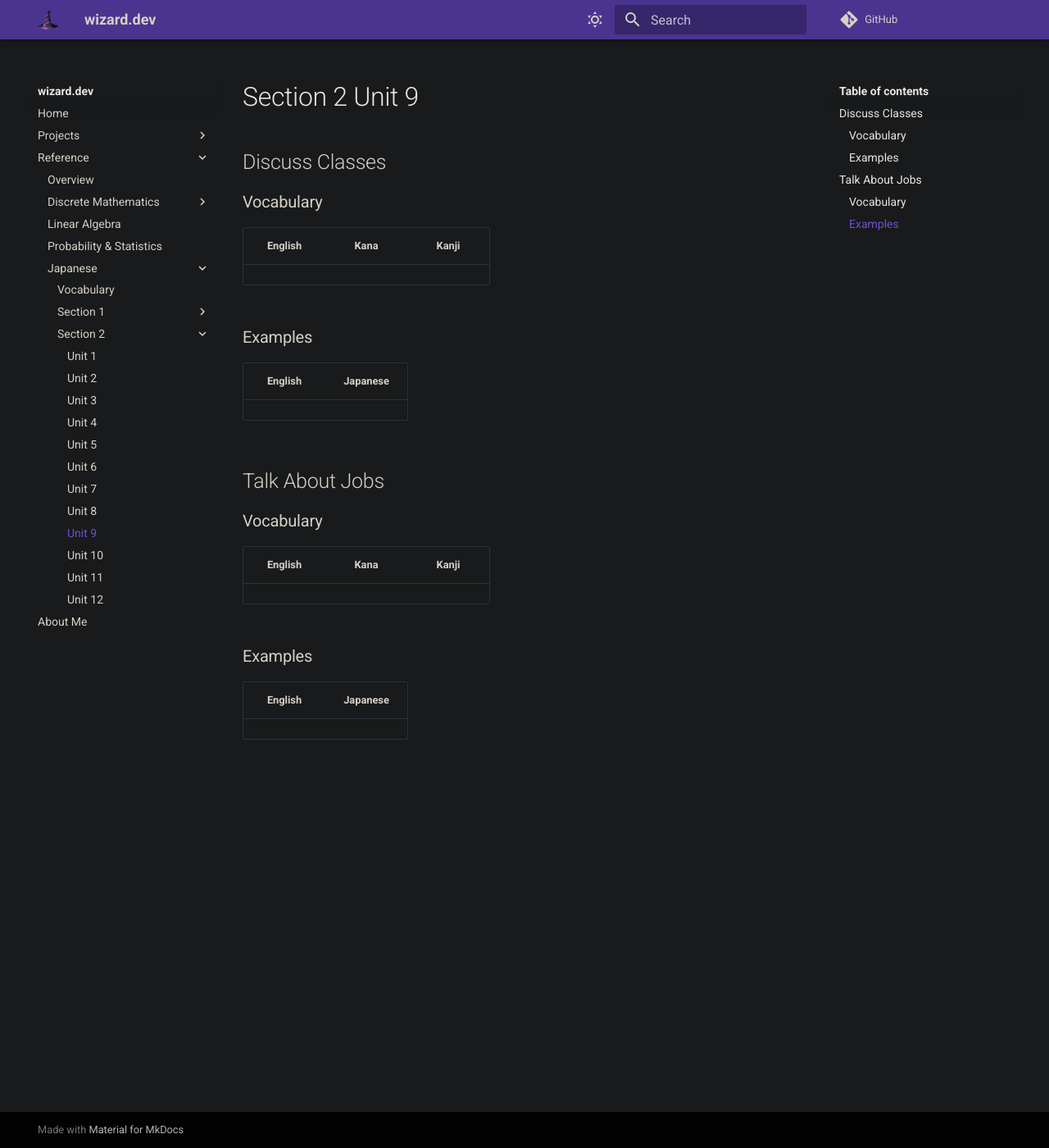
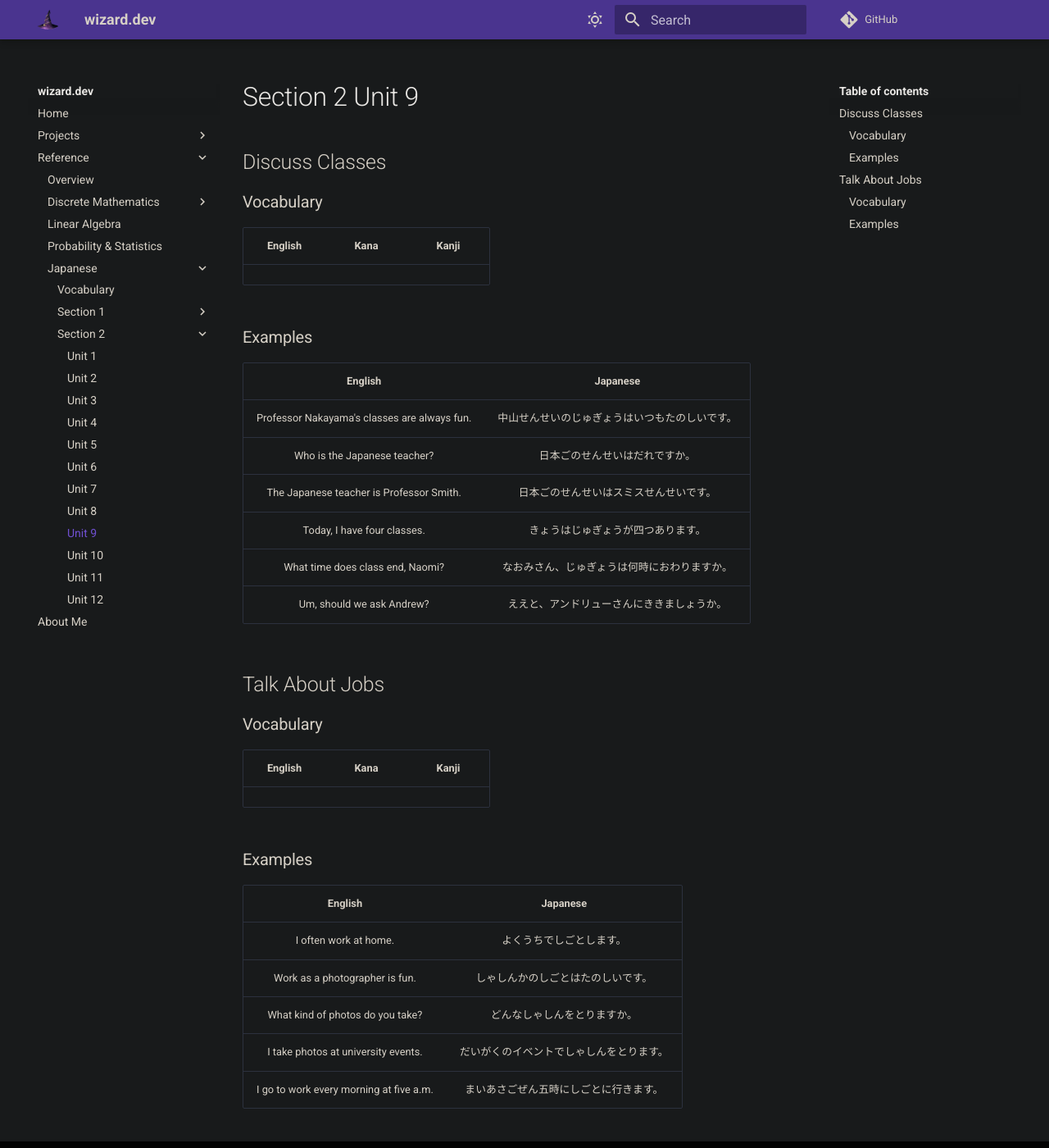
Before and after one commit to zkWildfire/wizard.dev, an MkDocs documentation site: the page built from docs/reference/japanese/section-2/unit-9.md, in a window 1280 px wide and 1400 px high. Shown: the whole window at 82% size. Built offline with MkDocs 1.6.1 and Material for MkDocs 9.7.7, drawn with Linux system fonts in a browser that asks for light colours; comment, search, counter and statistics services are not loaded.

Commit message:
Add examples for section 2 unit 9.

```diff
--- a/docs/reference/japanese/section-2/unit-9.md
+++ b/docs/reference/japanese/section-2/unit-9.md
@@ -8,6 +8,12 @@
 ### Examples
 | English | Japanese |
 |:-------:|:--------:|
+| Professor Nakayama's classes are always fun. | 中山せんせいのじゅぎょうはいつもたのしいです。 |
+| Who is the Japanese teacher? | 日本ごのせんせいはだれですか。 |
+| The Japanese teacher is Professor Smith. | 日本ごのせんせいはスミスせんせいです。 |
+| Today, I have four classes. | きょうはじゅぎょうが四つあります。 |
+| What time does class end, Naomi? | なおみさん、じゅぎょうは何時におわりますか。 |
+| Um, should we ask Andrew? | ええと、アンドリューさんにききましょうか。 |
 
 ## Talk About Jobs
 ### Vocabulary
@@ -18,3 +24,8 @@
 ### Examples
 | English | Japanese |
 |:-------:|:--------:|
+| I often work at home. | よくうちでしごとします。 |
+| Work as a photographer is fun. | しゃしんかのしごとはたのしいです。 |
+| What kind of photos do you take? | どんなしゃしんをとりますか。 |
+| I take photos at university events. | だいがくのイベントでしゃしんをとります。 |
+| I go to work every morning at five a.m. | まいあさごぜん五時にしごとに行きます。 |
```
